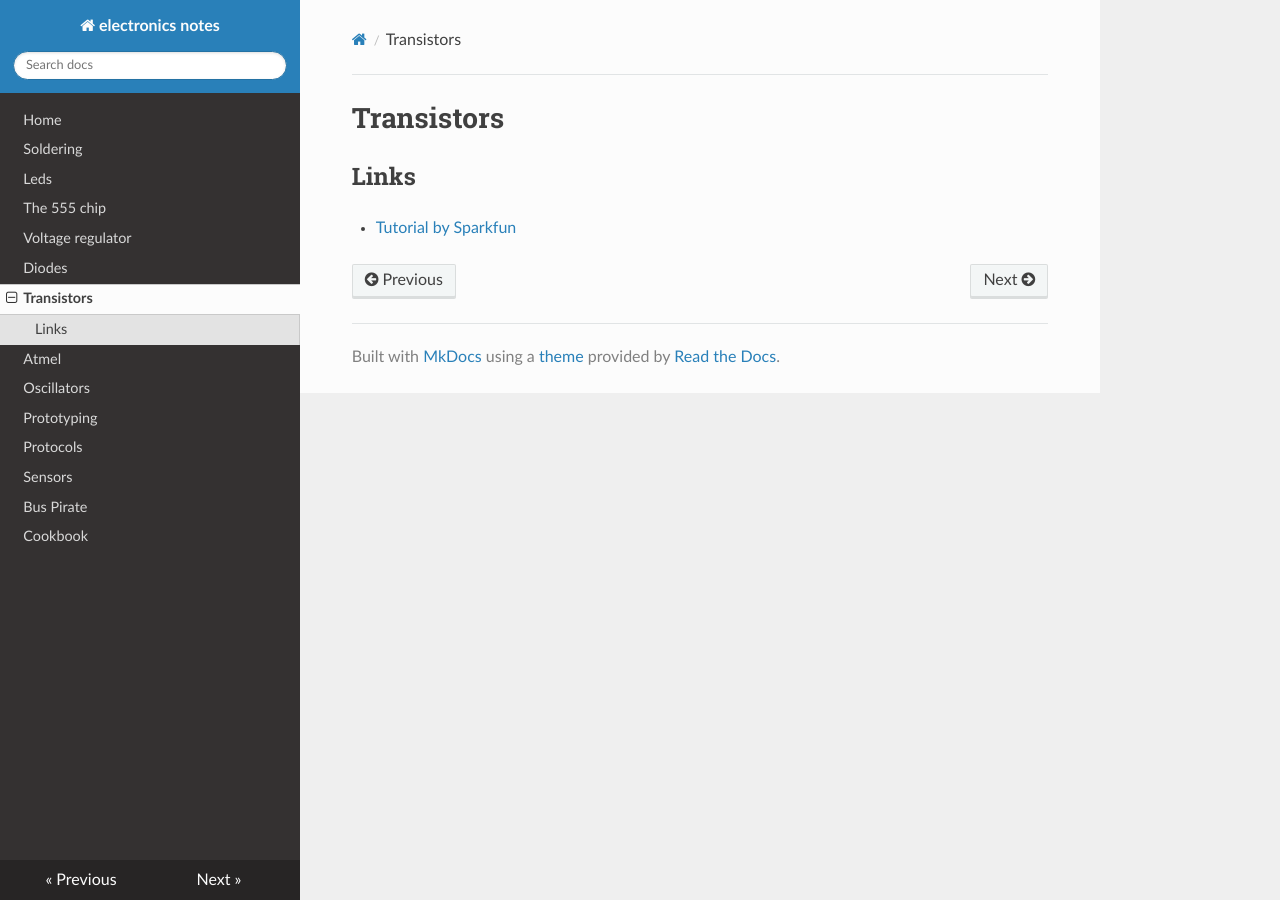
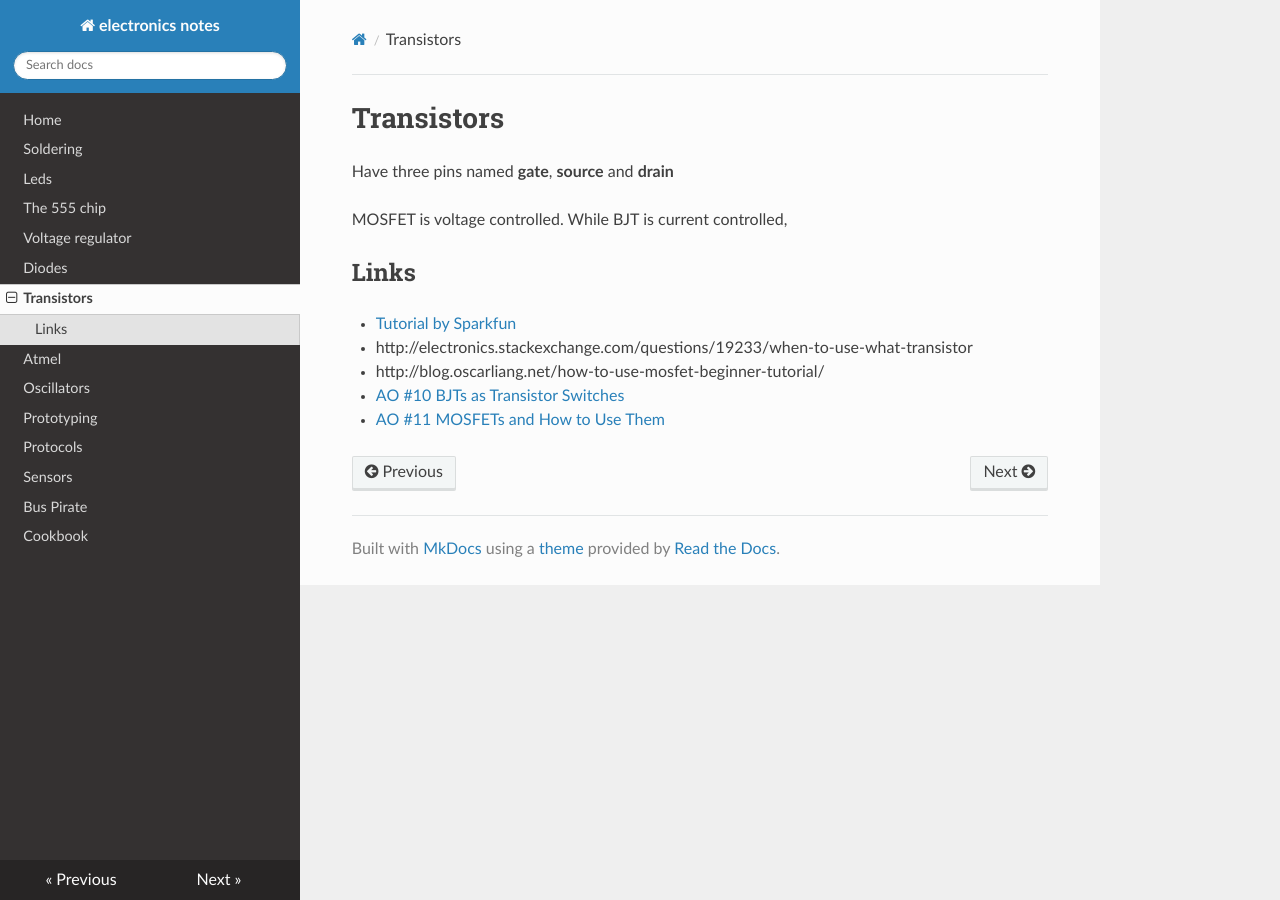
Before and after one commit to gipi/electronics-notes, an MkDocs documentation site: the page built from docs/transistor.md, in a window 1280 px wide. Built offline with MkDocs 1.6.1, drawn with Linux system fonts in a browser that asks for light colours; nearby versions of some CDN libraries; old or Windows-style settings are respelled for this version of MkDocs.

Commit message:
Add some notes about transistor.

```diff
--- a/docs/transistor.md
+++ b/docs/transistor.md
@@ -1,5 +1,13 @@
 # Transistors
+
+Have three pins named **gate**, **source** and **drain**
+
+MOSFET is voltage controlled. While BJT is current controlled,
 
 ## Links
 
  - [Tutorial by Sparkfun](https://learn.sparkfun.com/tutorials/transistors)
+ - http://electronics.stackexchange.com/questions/19233/when-to-use-what-transistor
+ - http://blog.oscarliang.net/how-to-use-mosfet-beginner-tutorial/
+ - [AO #10 BJTs as Transistor Switches](https://www.youtube.com/watch?v=sRVvUkK0U80)
+ - [AO #11 MOSFETs and How to Use Them](https://www.youtube.com/watch?v=GrvvkYTW_0k)
```
